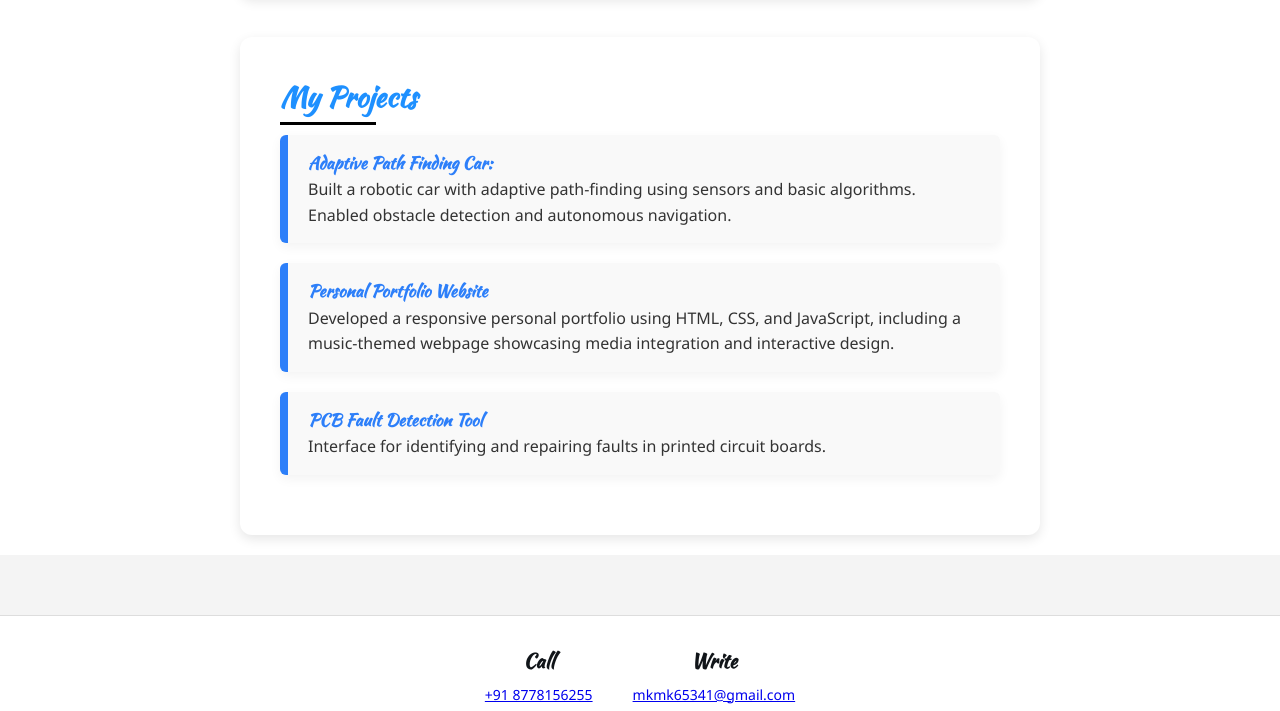
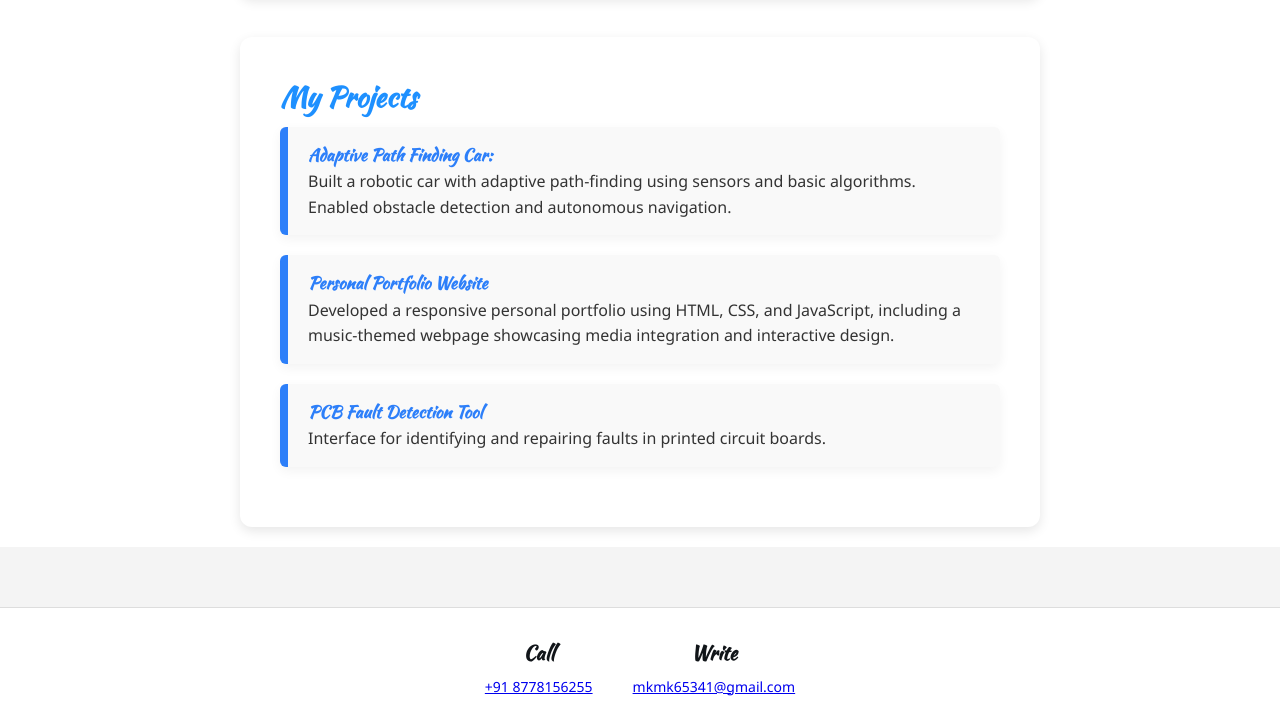
Before and after one commit to MuraliKrishna1275/My-self-, a plain HTML site: page index.html in a window 1280 px wide. Shown: the part 3668-4379 px from the top of the page. Drawn offline with Linux system fonts and the light colour scheme; a web font is replaced by a local one.

Commit message:
Update index.html

```diff
--- a/index.html
+++ b/index.html
@@ -422,14 +422,7 @@
   margin-bottom: 20px;
 }
 
-.section-title::after {
-  content: "";
-  display: block;
-  width: 70%;
-  height: 3px;
-  background-color: black;
-  margin-top: 5px;
-}
+
 footer strong {
   font-family: 'Kaushan Script', cursive;
   font-size: 20px;
```
